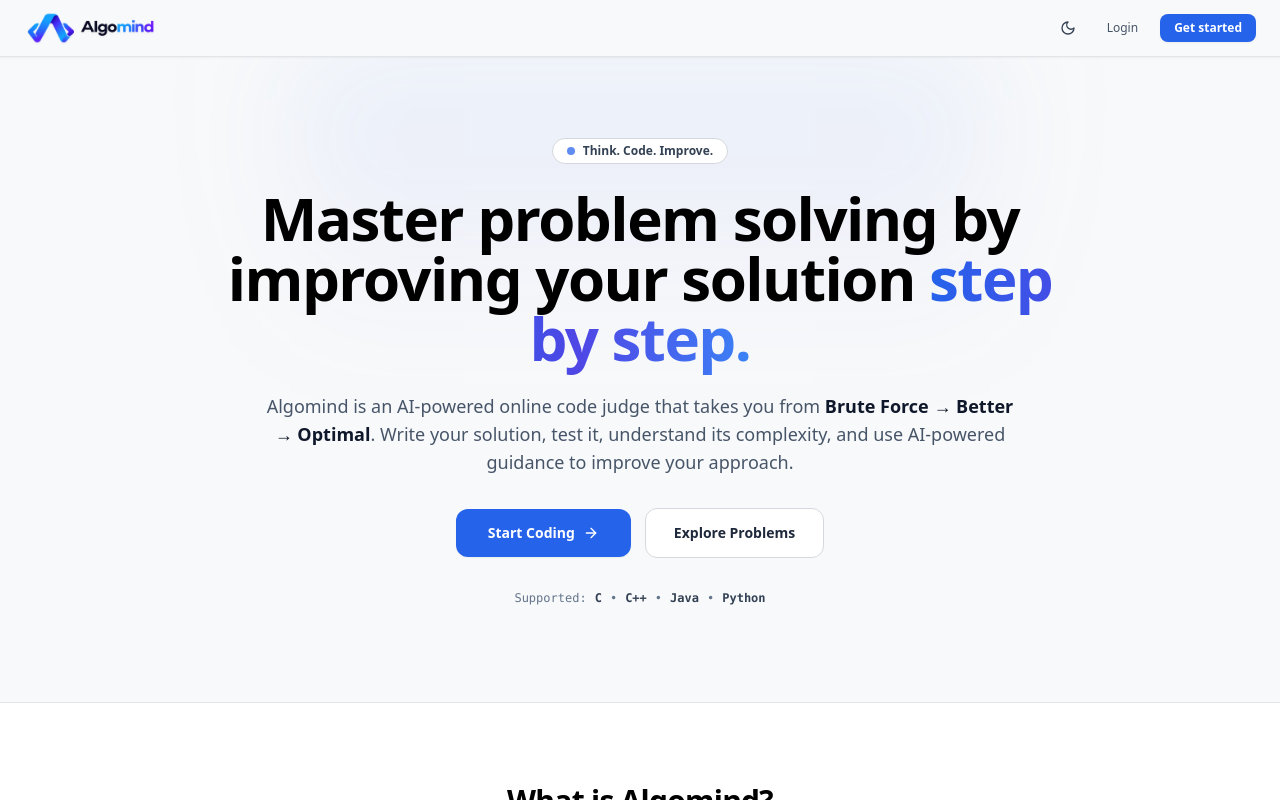
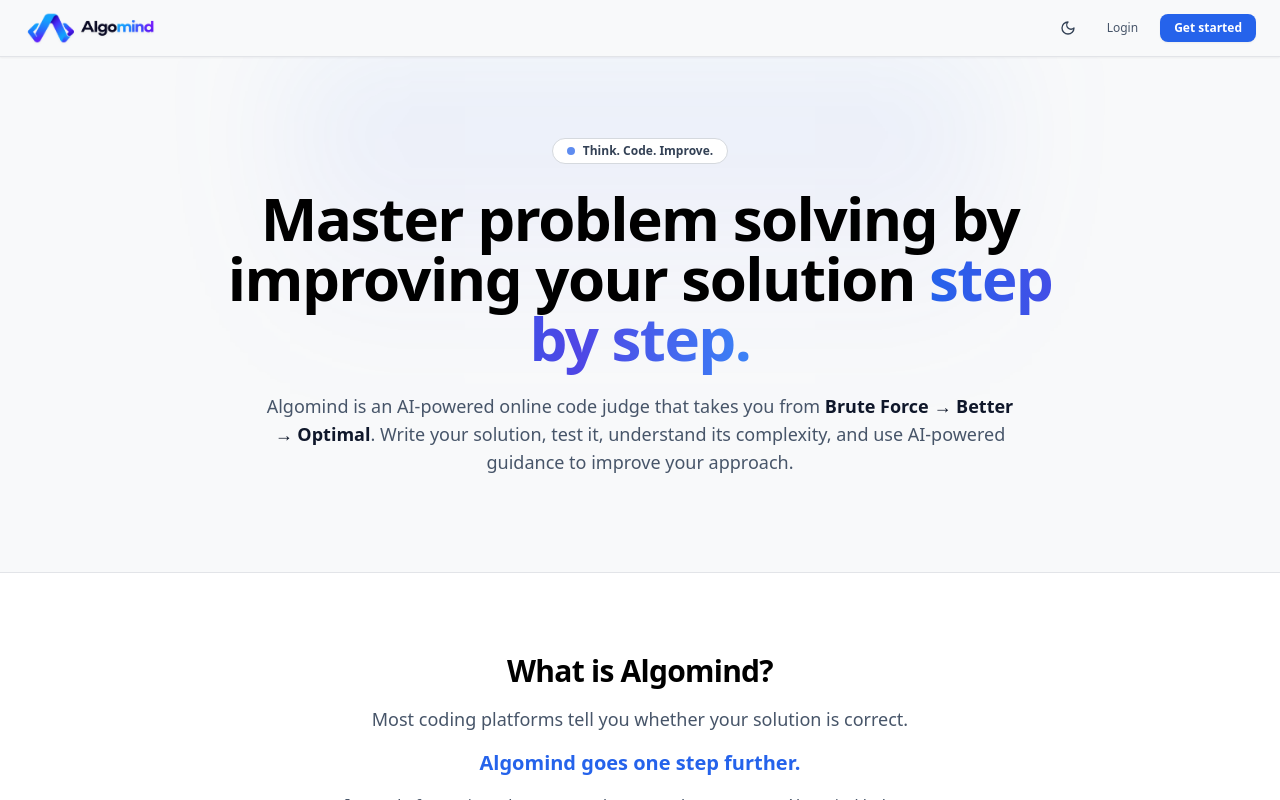
Before and after one commit to subash187-design/Online_Code_Judge, a React (Vite) app in the folder client/: page / in a window 1280 px wide. Built offline with nearby package versions, Linux system fonts and the light colour scheme.

Commit message:
Remove hero buttons and supported compilers line from landing page

```diff
--- a/client/src/pages/LandingPage.jsx
+++ b/client/src/pages/LandingPage.jsx
@@ -47,36 +47,6 @@
             <span className="font-semibold text-slate-900 dark:text-white">Brute Force → Better → Optimal</span>.
             Write your solution, test it, understand its complexity, and use AI-powered guidance to improve your approach.
           </p>
-
-          {/* CTA Buttons */}
-          <div className="pt-2 flex flex-col sm:flex-row items-center justify-center gap-3.5 max-w-md mx-auto">
-            <button
-              onClick={() => onNavigate('signup')}
-              className="w-full sm:w-auto px-8 py-3.5 rounded-xl bg-blue-600 hover:bg-blue-500 active:bg-blue-700 text-white font-semibold text-sm transition-all shadow-sm flex items-center justify-center gap-2 cursor-pointer group"
-            >
-              Start Coding
-              <ArrowRight size={16} className="group-hover:translate-x-1 transition-transform" />
-            </button>
-            <button
-              onClick={() => onNavigate('signup')}
-              className="w-full sm:w-auto px-7 py-3.5 rounded-xl bg-white hover:bg-slate-50 text-slate-800 font-semibold text-sm transition-all border border-[#d5d9de] shadow-xs flex items-center justify-center gap-2 dark:bg-[#1e1e1e] dark:hover:bg-[#262626] dark:text-zinc-200 dark:border-[#333333] cursor-pointer"
-            >
-              Explore Problems
-            </button>
-          </div>
-
-          {/* Supported Languages */}
-          <div className="pt-2 flex items-center justify-center gap-2 text-xs font-mono text-slate-500 dark:text-zinc-400">
-            <span>Supported:</span>
-            <span className="font-semibold text-slate-700 dark:text-zinc-300">C</span>
-            <span>•</span>
-            <span className="font-semibold text-slate-700 dark:text-zinc-300">C++</span>
-            <span>•</span>
-            <span className="font-semibold text-slate-700 dark:text-zinc-300">Java</span>
-            <span>•</span>
-            <span className="font-semibold text-slate-700 dark:text-zinc-300">Python</span>
-          </div>
-
         </div>
       </section>
 
```
Also changed, not shown: 5 other files (tests, documents, lock files or other folders).
